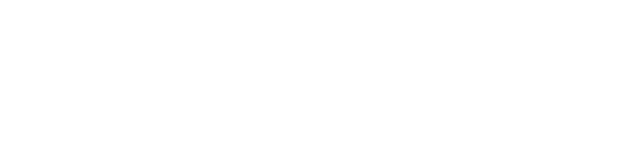
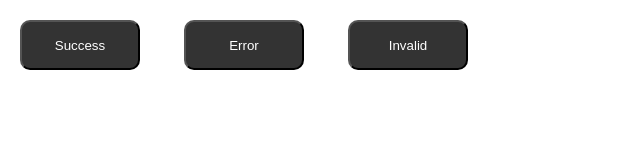
Before and after one commit to fmfahath/toastNotification, a plain HTML site: page index.html in a window 1280 px wide. Shown: the whole page, without its empty margins (0-640 px from the left). Drawn offline with Linux system fonts and the light colour scheme.

Commit message:
buttons added

```diff
--- a/index.html
+++ b/index.html
@@ -8,7 +8,11 @@
 </head>
 <body>
 
-
+    <div class="buttons">
+        <button>Success</button>
+        <button>Error</button>
+        <button>Invalid</button>
+    </div>
 
 <script src="./app.js"></script>
 </body>
--- a/style.css
+++ b/style.css
@@ -3,3 +3,17 @@
     padding: 0;
     box-sizing: border-box;
 }
+
+body{
+    background-color: #fff;
+}
+
+.buttons button{
+    color: #fff;
+    background-color: #333;
+    margin: 20px;
+    width: 120px;
+    height: 50px;
+    border-radius: 10px;
+    cursor: pointer;
+}
```
